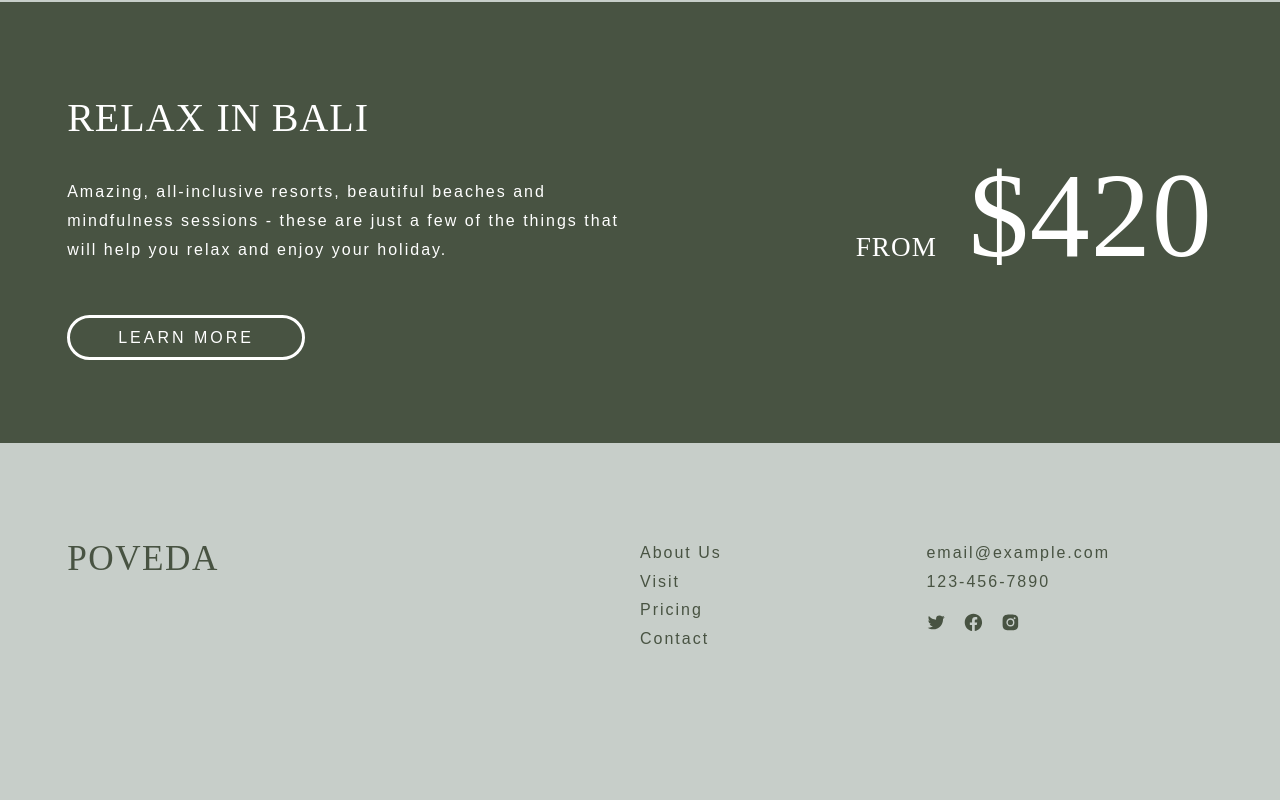
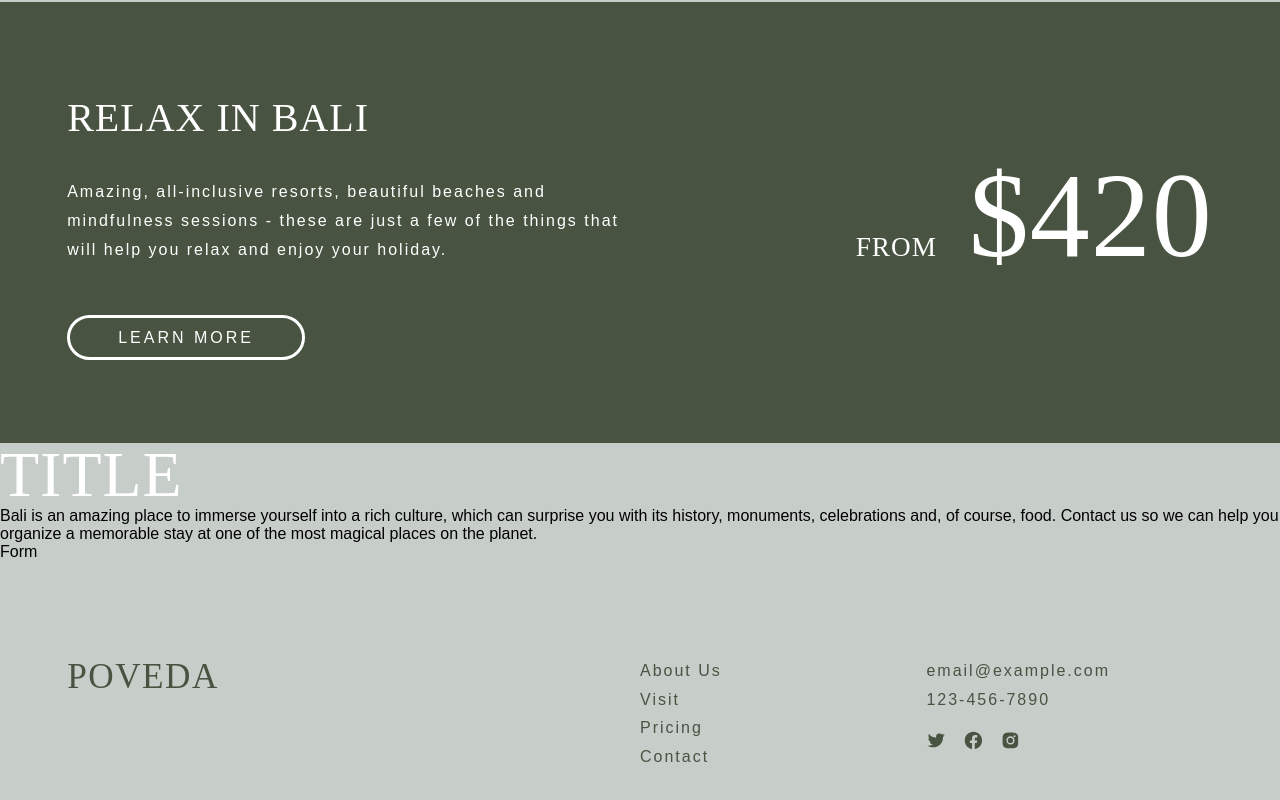
Before and after one commit to SutheeDev/react-poveda, a React (Vite) app in the folder client/: page /Pricing in a window 1280 px wide. Shown: the part 970-1770 px from the top of the page. Before the commit the page ends 1736 px from the top, so only its background shows below. Built offline with nearby package versions, Linux system fonts and the light colour scheme.

Commit message:
created a new Form component / initially constructed the invite section on the Pricing page

```diff
--- /dev/null
+++ b/client/src/components/Form.jsx
@@ -0,0 +1,4 @@
+const Form = () => {
+  return <div>Form</div>;
+};
+export default Form;
--- a/client/src/components/index.jsx
+++ b/client/src/components/index.jsx
@@ -9,3 +9,4 @@ export { default as Testimonial } from "./Testimonial";
 export { default as Footer } from "./Footer";
 export { default as Message } from "./Message";
 export { default as Package } from "./Package";
+export { default as Form } from "./Form";
--- a/client/src/pages/Pricng.jsx
+++ b/client/src/pages/Pricng.jsx
@@ -1,5 +1,5 @@
 import styled from "styled-components";
-import { Hero, Message, Package, Footer } from "../components";
+import { Hero, Message, Package, Footer, Form } from "../components";
 import imgUrl from "../assets/images/HERO_07_PRICING.jpg";
 
 const Pricing = () => {
@@ -20,6 +20,24 @@ const Pricing = () => {
         txColor="var(--white)"
       />
 
+      <section>
+        <div className="invite-container">
+          <div className="form-info-container">
+            <h1>title</h1>
+            <p>
+              Bali is an amazing place to immerse yourself into a rich culture,
+              which can surprise you with its history, monuments, celebrations
+              and, of course, food. Contact us so we can help you organize a
+              memorable stay at one of the most magical places on the planet.
+            </p>
+          </div>
+
+          <div className="form-container">
+            <Form />
+          </div>
+        </div>
+      </section>
+
       <Footer />
     </Wrapper>
   );
```
